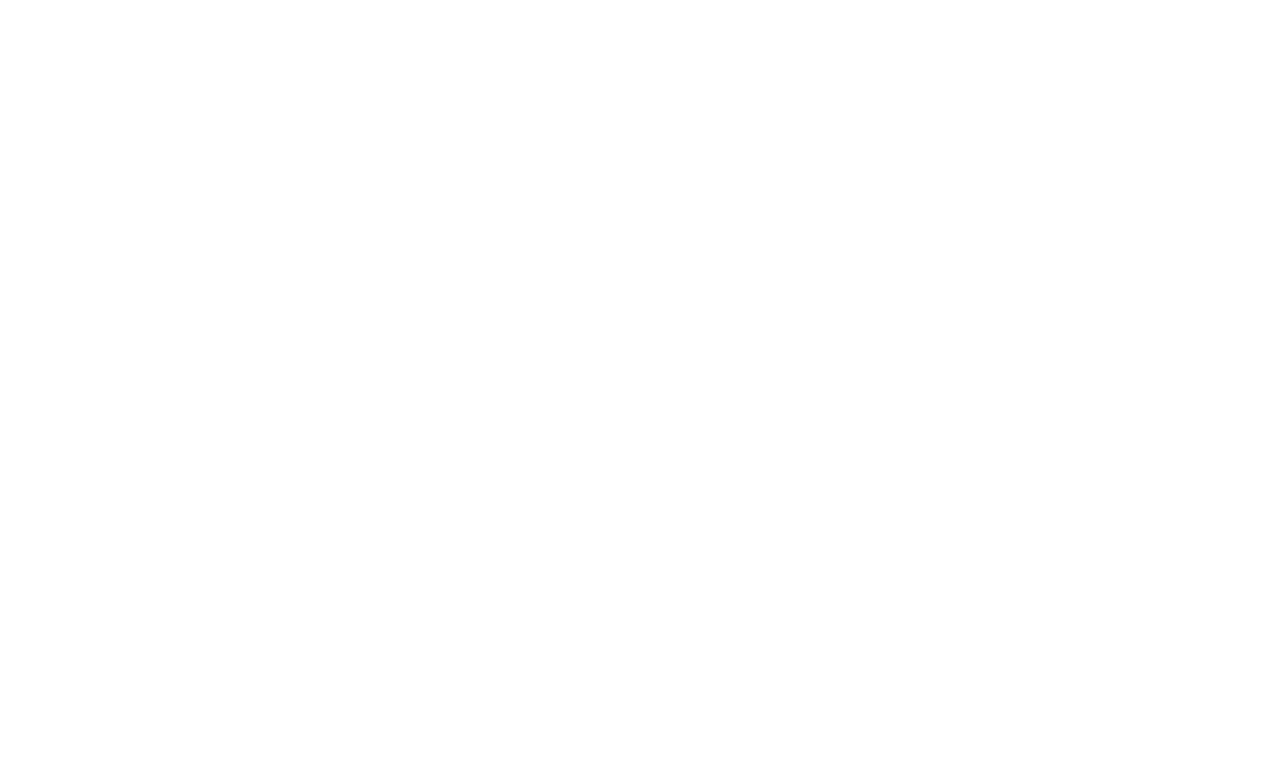
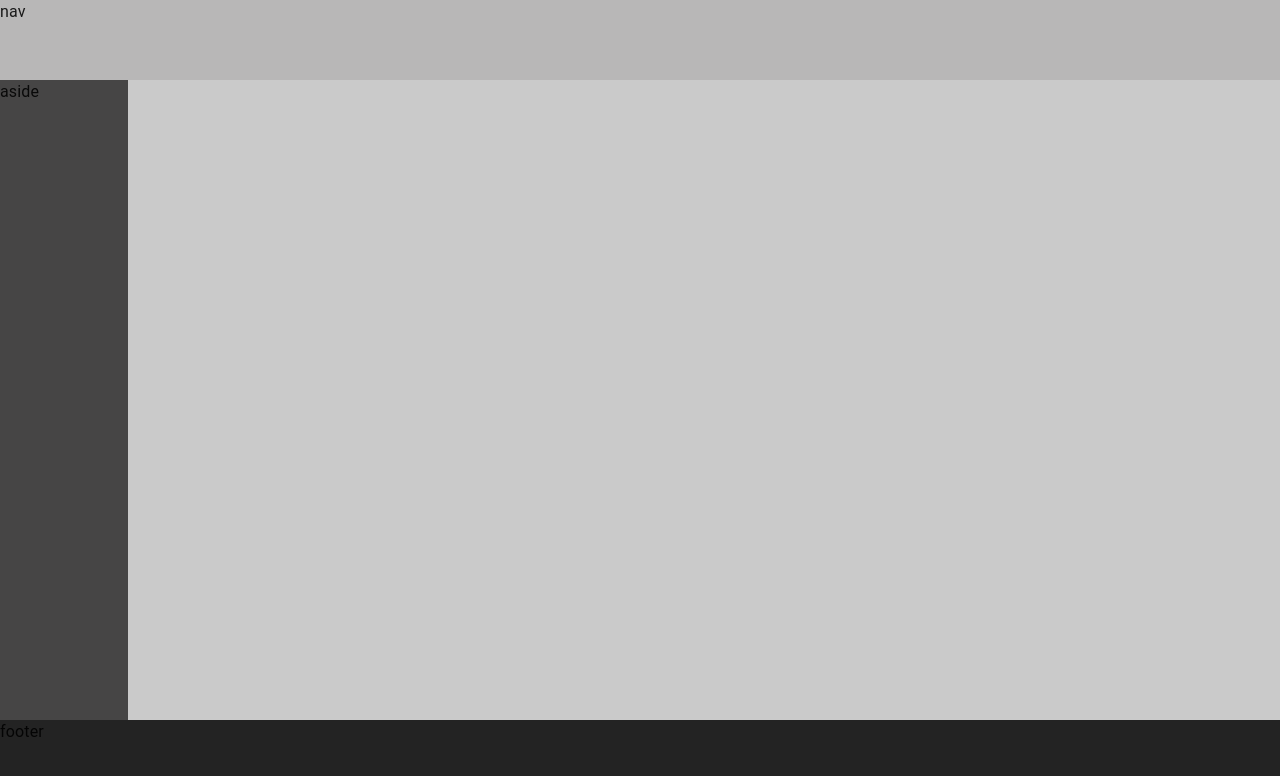
Before and after one commit to crisalisblue/order-management-system, a React (Vite) app in the folder front/: page / in a window 1280 px wide. Shown: the top 776 px of the page. Built offline with nearby package versions, Linux system fonts and the light colour scheme.

Commit message:
Layout y routeo basico

```diff
--- a/front/src/App.jsx
+++ b/front/src/App.jsx
@@ -1,17 +1,24 @@
 import { Route, BrowserRouter as Router, Routes } from "react-router-dom";
 import "./App.css";
-import { Home } from "./pages/Home.jsx";
-import UserCRUD from "./pages/UserCRUD.jsx";
-import Login from "./pages/Login";
-import Layout from "./pages/Layout/Layout";
+import { Home } from "./pages/Home/Home.jsx";
+import { UserCRUD } from "./pages/UserCRUD/UserCRUD.jsx";
+import { Login } from "./pages";
+import { Layout } from "./pages/Layout/Layout";
+import { UserCreate } from "./pages/UserCRUD/UserCreate";
+import { UsersTable } from "./pages/UserCRUD/UsersTable";
+import { UserUpdate } from "./pages/UserCRUD/UserUpdate";
 
 export default function App() {
   return (
     <Router>
       <Routes>
         <Route path="/" Component={Layout}>
-          <Route path="/home" Component={Home} />
-          <Route path="/userCRUD" Component={UserCRUD}></Route>
+          <Route path="home" Component={Home} />
+          <Route path="userCRUD" Component={UserCRUD}>
+            <Route path="crear" Component={UserCreate} />
+            <Route path="actualizar" Component={UserUpdate} />
+            <Route path="" Component={UsersTable} />
+          </Route>
         </Route>
         <Route path="/login" Component={Login}></Route>
       </Routes>
--- /dev/null
+++ b/front/src/pages/Layout/Layout.css
@@ -0,0 +1,27 @@
+#root {
+  display: grid;
+  height: 100dvh;
+  grid-template-columns: 10% auto;
+  grid-template-rows: 10% auto 10%;
+  grid-template-areas:
+    "nav nav nav"
+    "aside main main"
+    "footer footer footer";
+}
+
+nav {
+  grid-area: nav;
+  background-color: rgb(184, 183, 183);
+}
+aside {
+  grid-area: aside;
+  background-color: rgb(70, 69, 69);
+}
+main {
+  grid-area: main;
+  background-color: rgb(202, 202, 202);
+}
+footer {
+  grid-area: footer;
+  background-color: rgb(35, 35, 35);
+}
--- a/front/src/pages/Layout/Layout.jsx
+++ b/front/src/pages/Layout/Layout.jsx
@@ -1,11 +1,15 @@
 import { Outlet } from "react-router";
+import "./Layout.css";
 
-const Layout = () =>{
-    return(
+export const Layout = () => {
+  return (
     <>
-       <Outlet/>
+      <nav>nav</nav>
+      <aside>aside</aside>
+      <main>
+        <Outlet />
+      </main>
+      <footer>footer</footer>
     </>
-    );
-}
-
-export default Layout;
+  );
+};
```
